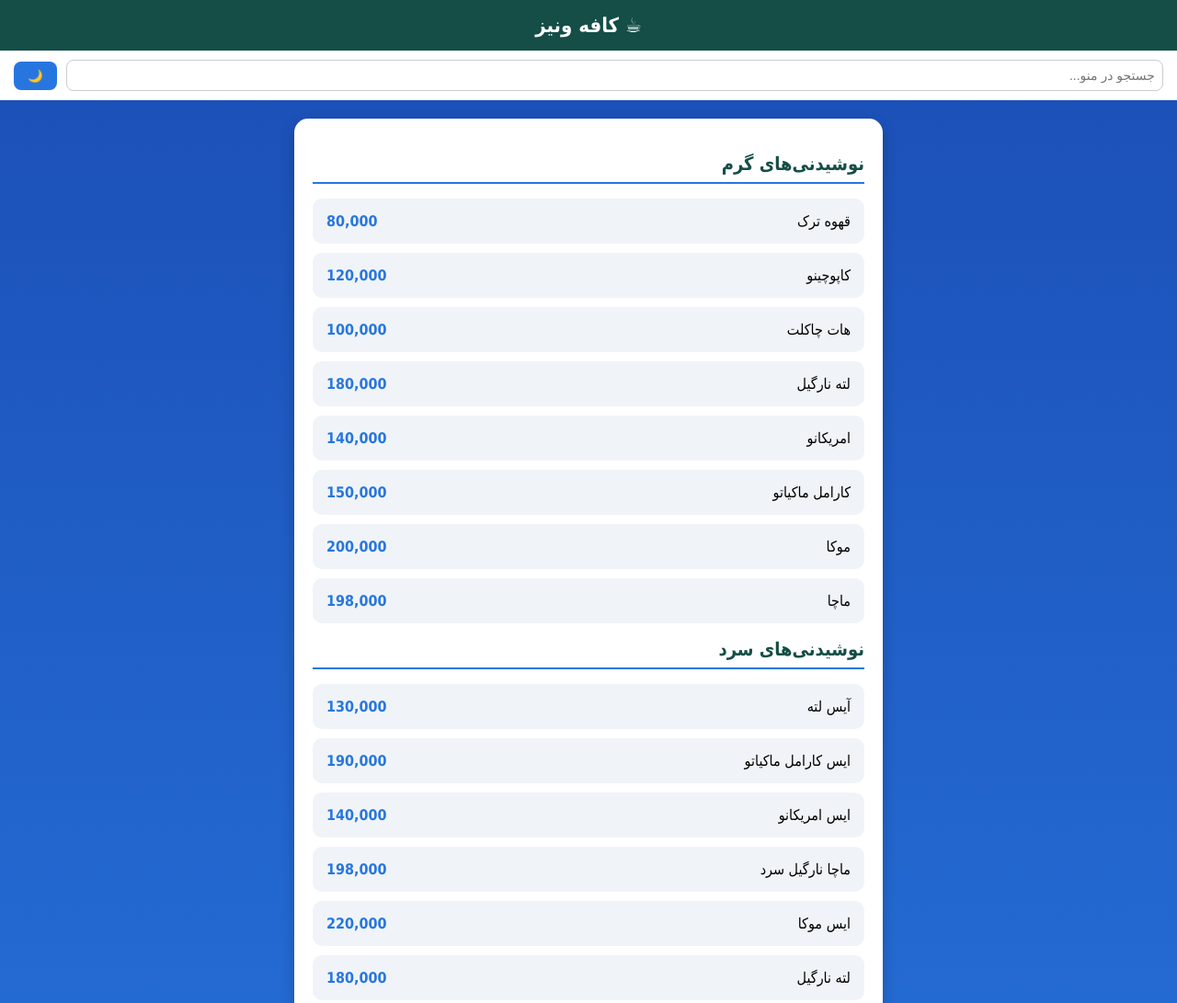
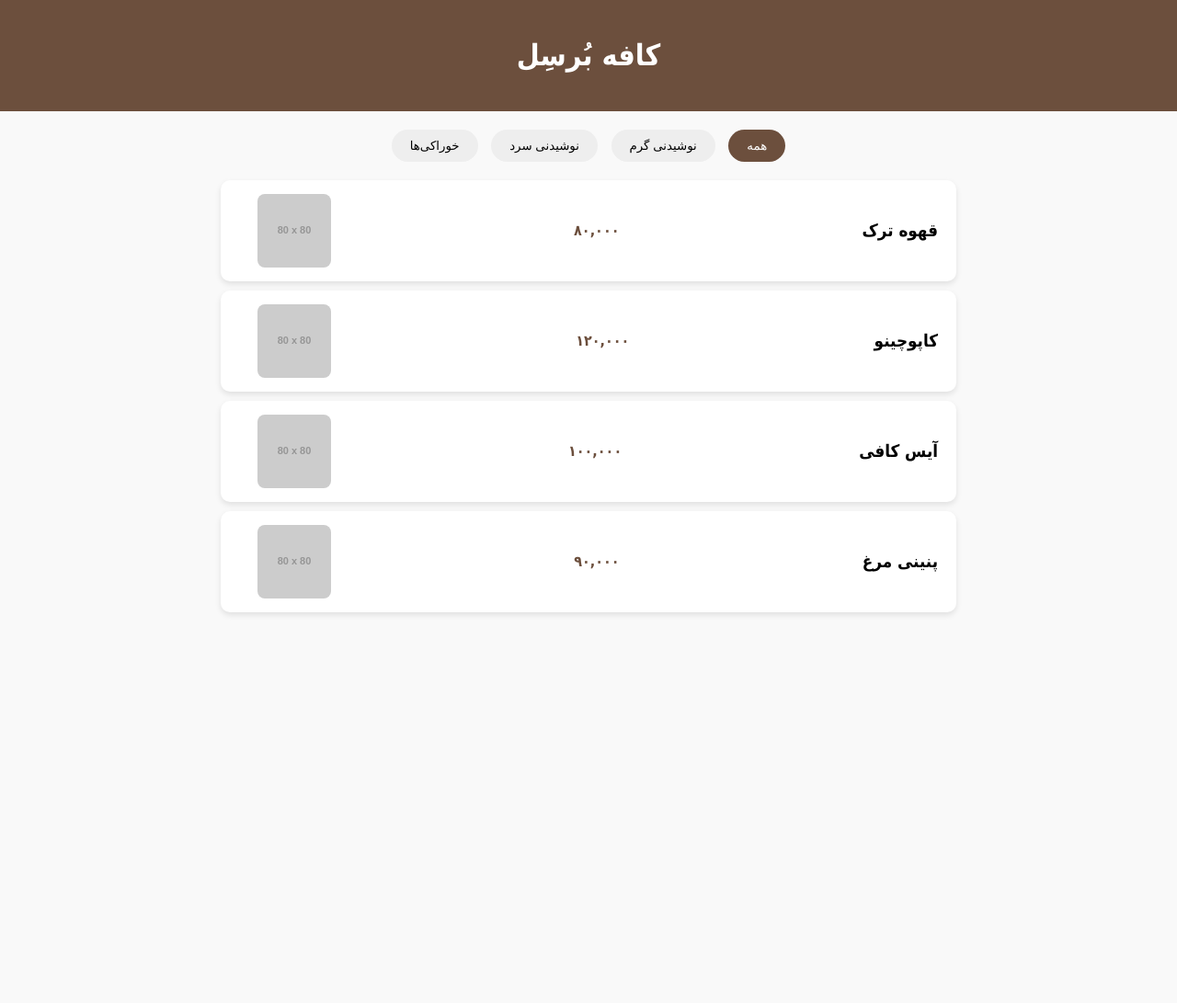
Before and after one commit to matinghanbarpor89-eng/cofe-veniz-2, a plain HTML site: page index.html in a window 1280 px wide. Shown: the top 1091 px of the page at 92% size. After the commit the page ends 800 px from the top, so only its background shows below. Drawn offline with Linux system fonts and the light colour scheme; placeholder pictures from the web are drawn by us.

Commit message:
Update index.html

```diff
--- a/index.html
+++ b/index.html
@@ -3,214 +3,130 @@
 <head>
 <meta charset="UTF-8">
 <meta name="viewport" content="width=device-width, initial-scale=1.0">
-  <title>منوی </title>
-
-  <!-- جوازگیریپ -->
-  <link rel="manifest" href="manifest.json">
-  <meta name="theme-color" content="#2776df">
-
+<title>منوی کافه بُرسِل</title>
 <style>
   body {
-      font-family: 'Vazirmatn', Tahoma, sans-serif;
-      background: linear-gradient(to bottom, #1b4eb5, #2776df);
-      color: white;
-      direction: rtl;
+    font-family: 'Tahoma', sans-serif;
+    background: #f9f9f9;
     margin: 0;
     padding: 0;
-      min-height: 100vh;
+    direction: rtl;
   }
   header {
-      background: #144e46;
+    background: #6c4f3d;
     color: white;
-      padding: 15px;
-      font-size: 22px;
-      font-weight: bold;
+    padding: 20px;
     text-align: center;
-      position: sticky;
-      top: 0;
   }
-    .controls {
+  h2 {
+    margin-top: 40px;
+    text-align: center;
+    color: #333;
+  }
+  .menu-section {
+    max-width: 800px;
+    margin: 20px auto;
+    padding: 0 20px;
+  }
+  .menu-item {
     display: flex;
     justify-content: space-between;
+    background: white;
+    margin: 10px 0;
+    padding: 15px 20px;
+    border-radius: 10px;
+    box-shadow: 0 3px 6px rgba(0,0,0,0.1);
     align-items: center;
-      padding: 10px 15px;
-      background: #fff;
-      color: #144e46;
   }
-    .controls input {
-      flex: 1;
-      padding: 8px;
+  .menu-item img {
+    width: 80px;
+    height: 80px;
+    object-fit: cover;
     border-radius: 8px;
-      border: 1px solid #ccc;
-      font-size: 14px;
-    }
-    .controls button {
-      margin-right: 10px;
-      padding: 8px 15px;
-      background: #2776df;
-      border: none;
-      color: #fff;
-      border-radius: 8px;
-      cursor: pointer;
-    }
-    .controls button:hover {
-      background: #144e46;
-    }
-    .menu {
-      max-width: 600px;
-      margin: 20px auto;
-      padding: 20px;
-      background: white;
-      color: black;
-      border-radius: 15px;
-      box-shadow: 0 6px 15px rgba(0,0,0,0.2);
-    }
-    h2 {
-      font-size: 20px;
-      color: #144e46;
-      border-bottom: 2px solid #2776df;
-      padding-bottom: 8px;
-      margin-bottom: 15px;
-    }
-    ul {
-      list-style: none;
-      padding: 0;
-    }
-    li {
-      background: #f0f4f8;
-      margin: 10px 0;
-      padding: 15px;
-      border-radius: 10px;
-      font-size: 16px;
-      display: flex;
-      justify-content: space-between;
-      align-items: center;
-      transition: transform 0.2s;
-    }
-    li:hover {
-      transform: scale(1.02);
+    margin-left: 20px;
   }
   .price {
     font-weight: bold;
-      color: #2776df;
+    color: #6c4f3d;
   }
-
-    /* حالت تاریک */
-    body.dark {
-      background: #111;
-      color: #eee;
+  .categories {
+    text-align: center;
+    margin: 20px 0;
   }
-    body.dark .menu {
-      background: #222;
-      color: #eee;
+  .categories button {
+    background: #eee;
+    border: none;
+    padding: 10px 20px;
+    margin: 0 5px;
+    border-radius: 20px;
+    cursor: pointer;
+    transition: 0.3s;
   }
-    body.dark .controls {
-      background: #333;
-      color: #eee;
-    }
-    body.dark li {
-      background: #444;
-      color: #fff;
+  .categories button.active, .categories button:hover {
+    background: #6c4f3d;
+    color: white;
   }
 </style>
 </head>
 <body>
-  <header>☕ کافه ونیز</header>
 
-  <div class="controls">
-    <input type="text" id="search" placeholder="جستجو در منو...">
-    <button id="themeBtn">🌙</button>
+<header>
+  <h1>کافه بُرسِل</h1>
+</header>
+
+<div class="categories">
+  <button class="active" onclick="filterMenu('all')">همه</button>
+  <button onclick="filterMenu('hot')">نوشیدنی گرم</button>
+  <button onclick="filterMenu('cold')">نوشیدنی سرد</button>
+  <button onclick="filterMenu('snack')">خوراکی‌ها</button>
 </div>
 
-  <div class="menu">
-    <h2>نوشیدنی‌های گرم</h2>
-    <ul>
-      <li>قهوه ترک <span class="price">80,000</span></li>
-      <li>کاپوچینو <span class="price">120,000</span></li>
-      <li>هات چاکلت <span class="price">100,000</span></li>
-      <li>لته نارگیل <span class="price">180,000</span></li>
-      <li>امریکانو <span class="price">140,000</span></li>
-      <li>کارامل ماکیاتو <span class="price">150,000</span></li>
-      <li>موکا <span class="price">200,000</span></li>
-      <li>ماچا <span class="price">198,000</span></li>
-    </ul>
-
-    <h2>نوشیدنی‌های سرد</h2>
-    <ul>
-      <li>آیس لته <span class="price">130,000</span></li>
-      <li>ایس کارامل ماکیاتو <span class="price">190,000</span></li>
-      <li>ایس امریکانو <span class="price">140,000</span></li>
-      <li>ماچا نارگیل سرد <span class="price">198,000</span></li>
-      <li>ایس موکا <span class="price">220,000</span></li>
-      <li>لته نارگیل <span class="price">180,000</span></li>
-    </ul>
-
-    <h2>دسرها</h2>
-    <ul>
-      <li>کیک شکلاتی <span class="price">150,000</span></li>
-      <li>چیزکیک <span class="price">160,000</span></li>
-      <li>دبی چیزکیک <span class="price">200,000</span></li>
-      <li>لوف پسته <span class="price">130,000</span></li>
-      <li>کروسان <span class="price">188,000</span></li>
-      <li>کوکی <span class="price">100,000</span></li>
-    </ul>
+<div class="menu-section">
+  <div class="menu-item" data-category="hot">
+    <div>
+      <h3>قهوه ترک</h3>
+    </div>
+    <span class="price">۸۰,۰۰۰</span>
+    <img src="https://via.placeholder.com/80" alt="قهوه ترک">
+  </div>
+  <div class="menu-item" data-category="hot">
+    <div>
+      <h3>کاپوچینو</h3>
+    </div>
+    <span class="price">۱۲۰,۰۰۰</span>
+    <img src="https://via.placeholder.com/80" alt="کاپوچینو">
+  </div>
+  <div class="menu-item" data-category="cold">
+    <div>
+      <h3>آیس کافی</h3>
+    </div>
+    <span class="price">۱۰۰,۰۰۰</span>
+    <img src="https://via.placeholder.com/80" alt="آیس کافی">
+  </div>
+  <div class="menu-item" data-category="snack">
+    <div>
+      <h3>پنینی مرغ</h3>
+    </div>
+    <span class="price">۹۰,۰۰۰</span>
+    <img src="https://via.placeholder.com/80" alt="پنینی مرغ">
+  </div>
 </div>
 
 <script>
-    // ===== جستجو =====
-    const searchInput = document.getElementById("search");
-    searchInput.addEventListener("input", () => {
-      const filter = searchInput.value.toLowerCase();
-      document.querySelectorAll(".menu li").forEach(li => {
-        const text = li.textContent.toLowerCase();
-        li.style.display = text.includes(filter) ? "" : "none";
+function filterMenu(category) {
+  const items = document.querySelectorAll('.menu-item');
+  document.querySelectorAll('.categories button').forEach(btn => btn.classList.remove('active'));
+  event.target.classList.add('active');
+
+  items.forEach(item => {
+    if(category === 'all' || item.dataset.category === category) {
+      item.style.display = 'flex';
+    } else {
+      item.style.display = 'none';
+    }
   });
-    });
+}
+</script>
 
-    // ===== تغییر تم (روشن/تاریک) =====
-    const themeBtn = document.getElementById("themeBtn");
-    themeBtn.addEventListener("click", () => {
-      document.body.classList.toggle("dark");
-      themeBtn.textContent = document.body.classList.contains("dark") ? "☀️" : "🌙";
-    });
-
-    // ===== ثبت Service Worker =====
-    if ("serviceWorker" in navigator) {
-      navigator.serviceWorker.register("sw.js")
-        .then(reg => console.log("Service Worker ثبت شد"))
-        .catch(err => console.log("خطا در ثبت SW:", err));
-    }
-
-    // ===== رویداد نصب PWA =====
-    let deferredPrompt;
-    window.addEventListener("beforeinstallprompt", (e) => {
-      e.preventDefault();
-      deferredPrompt = e;
-      const installBtn = document.createElement("button");
-      installBtn.textContent = "📲 نصب اپ";
-      installBtn.style.position = "fixed";
-      installBtn.style.bottom = "20px";
-      installBtn.style.left = "20px";
-      installBtn.style.padding = "10px 20px";
-      installBtn.style.background = "#2776df";
-      installBtn.style.color = "#fff";
-      installBtn.style.border = "none";
-      installBtn.style.borderRadius = "10px";
-      document.body.appendChild(installBtn);
-
-      installBtn.addEventListener("click", () => {
-        installBtn.style.display = "none";
-        deferredPrompt.prompt();
-        deferredPrompt.userChoice.then((choice) => {
-          if (choice.outcome === "accepted") {
-            console.log("کاربر نصب را پذیرفت");
-          } else {
-            console.log("کاربر نصب را رد کرد");
-          }
-          deferredPrompt = null;
-        });
-      });
-    });
-  </script>
 </body>
 </html>
```
Lines whose indentation alone changed are shown as unchanged.
